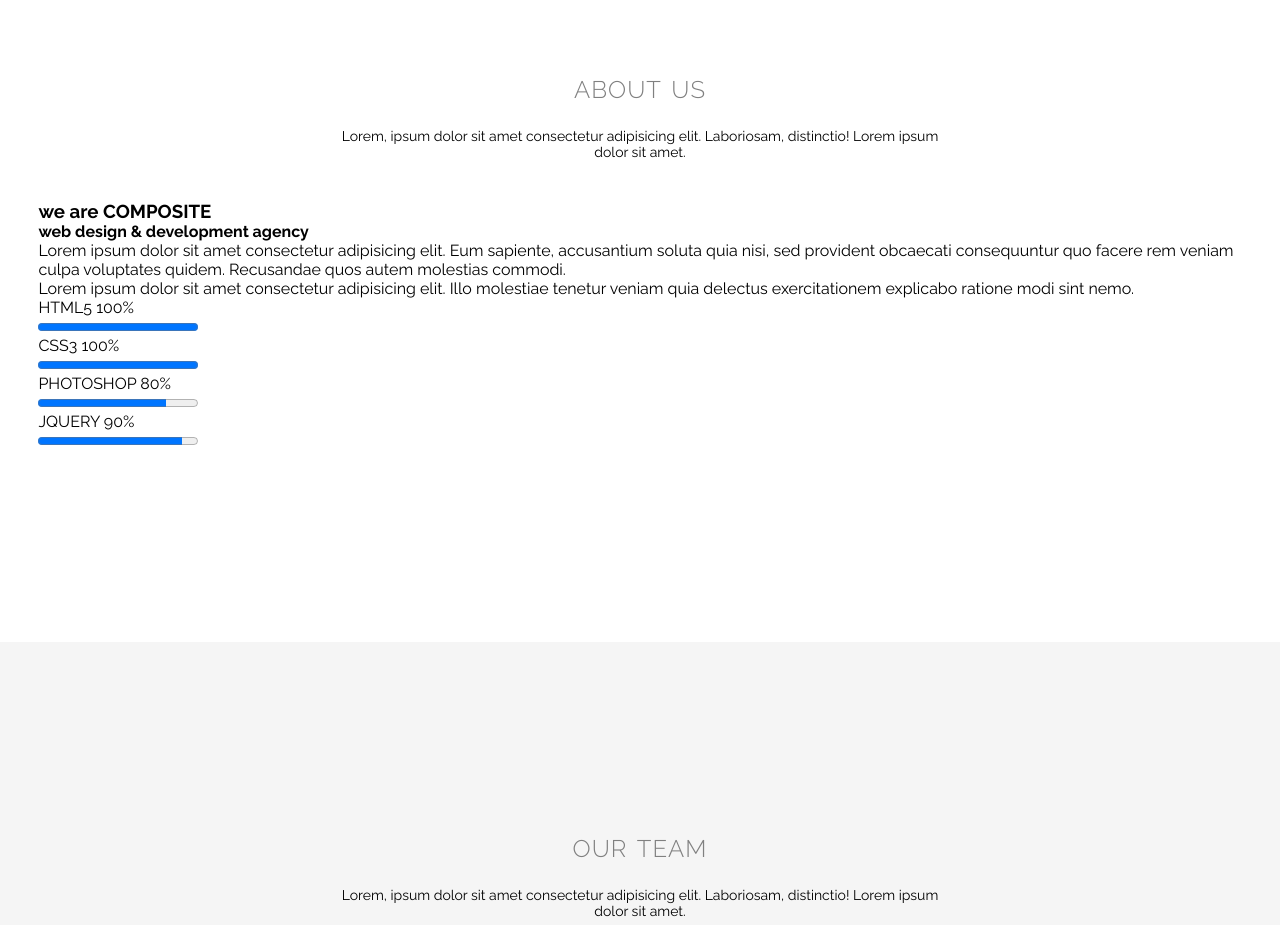
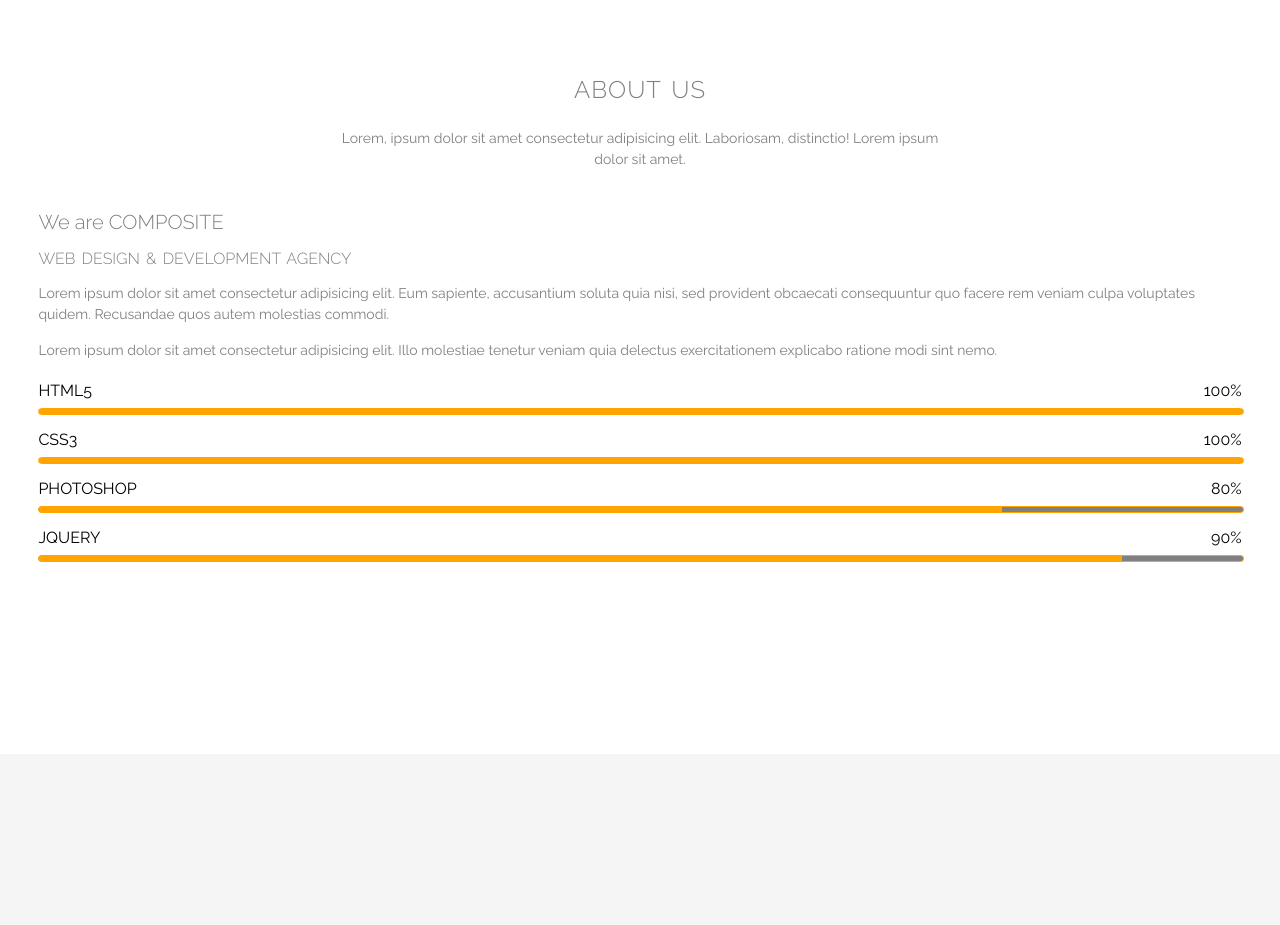
Before and after one commit to ka-cutler/composite-07, a plain HTML site: page index.html in a window 1280 px wide. Shown: the part 2100-3025 px from the top of the page. Drawn offline with Linux system fonts and the light colour scheme.

Commit message:
About us section is done

```diff
--- a/css/style.css
+++ b/css/style.css
@@ -203,6 +203,81 @@ body {
         line-height: 1.5;
     }
 
+    .about h3 {
+        font-size: 20px;
+        font-weight: 300;
+        color: gray;
+    }
+
+    .about h4 {
+        text-transform: uppercase;
+        font-weight: 300;
+        color: gray;
+        word-spacing: 2px;
+    }
+
+    .about p {
+        font-size: 14px;
+        line-height: 1.5;
+        color: gray;
+    }
+
+    .about aside,
+    .about div {
+        display: flex;
+        justify-content: space-between;
+        width: 100%;
+    }
+
+    progress {
+        display: none;
+    }
+
+    .about aside {
+        justify-content: unset;
+        flex-direction: column;
+        row-gap: 1vh;
+    }
+
+
+    .about > article:last-child {
+        row-gap: 20px;
+    }
+
+    .about > article:last-child > section {
+        display: flex;
+        flex-direction: column;
+        row-gap: 15px;
+    }
+
+    .bars article {
+        width: 100%;
+        height: 5px;
+        background-color: gray;
+        border-radius: 15px;
+        border: 0.3px solid var(--defaultOrange);
+        display: flex;
+    }
+
+    .bars h6 {
+        height: 100%;
+        background-color: var(--defaultOrange);
+    }
+
+    .bars > aside:nth-child(1) h6,
+    .bars > aside:nth-child(2) h6 {
+        width: 100%;
+    }
+
+    .bars > aside:nth-child(3) h6 {
+        width: 80%;
+    }
+
+    .bars > aside:nth-child(4) h6 {
+        width: 90%;
+    }
+
+
     .portfolio {
         row-gap: 10vh;
     }
--- a/index.html
+++ b/index.html
@@ -97,7 +97,7 @@
             <article>
                 <section>
                     <h3>
-                        we are COMPOSITE
+                        We are COMPOSITE
                     </h3>
                     <h4>
                         web design & development agency
@@ -109,7 +109,7 @@
                         Lorem ipsum dolor sit amet consectetur adipisicing elit. Illo molestiae tenetur veniam quia delectus exercitationem explicabo ratione modi sint nemo.
                     </p>
                 </section>
-                <section>
+                <section class="bars">
                     <aside>
                         <div>
                             <span>HTML5</span>
```
